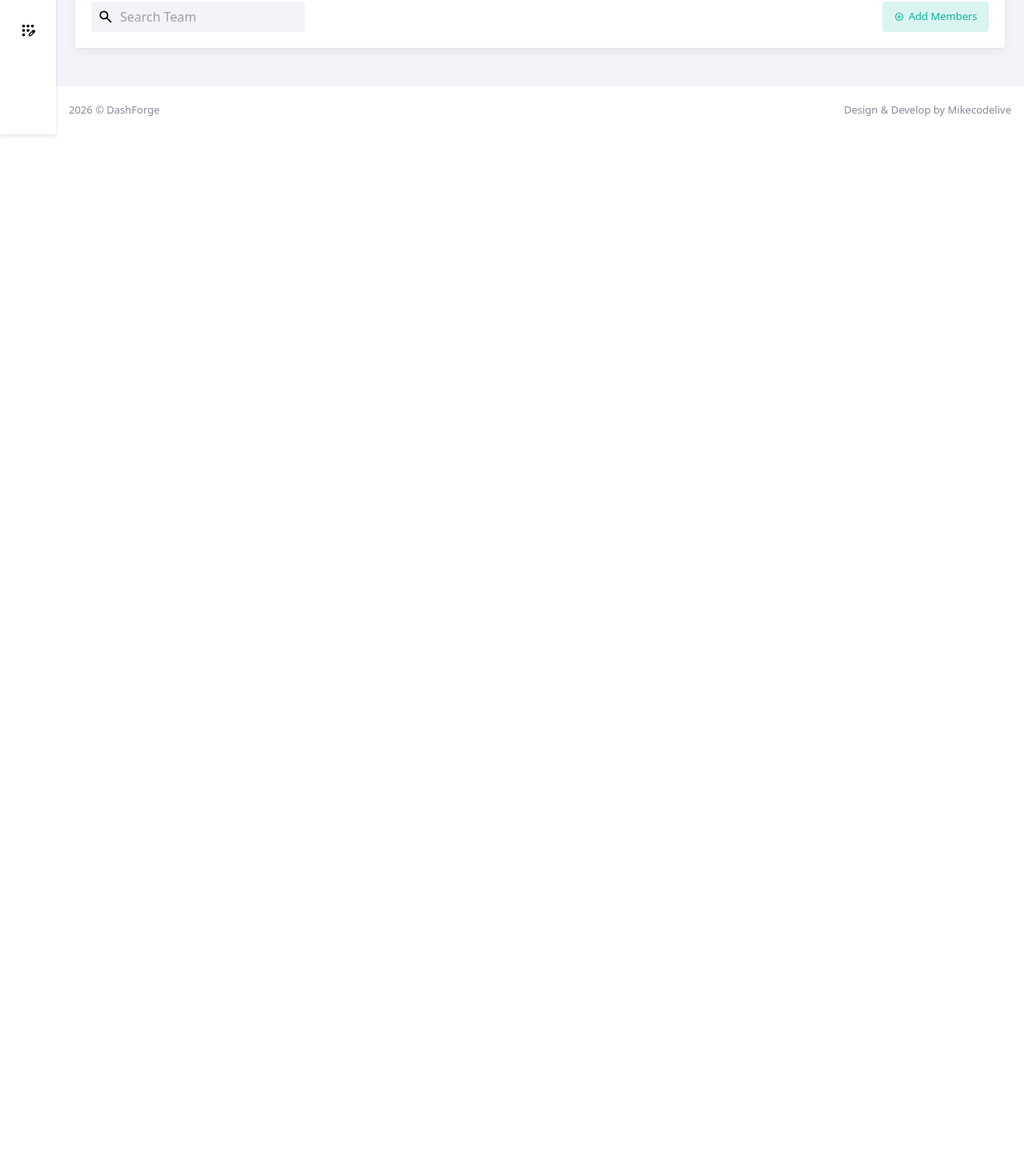
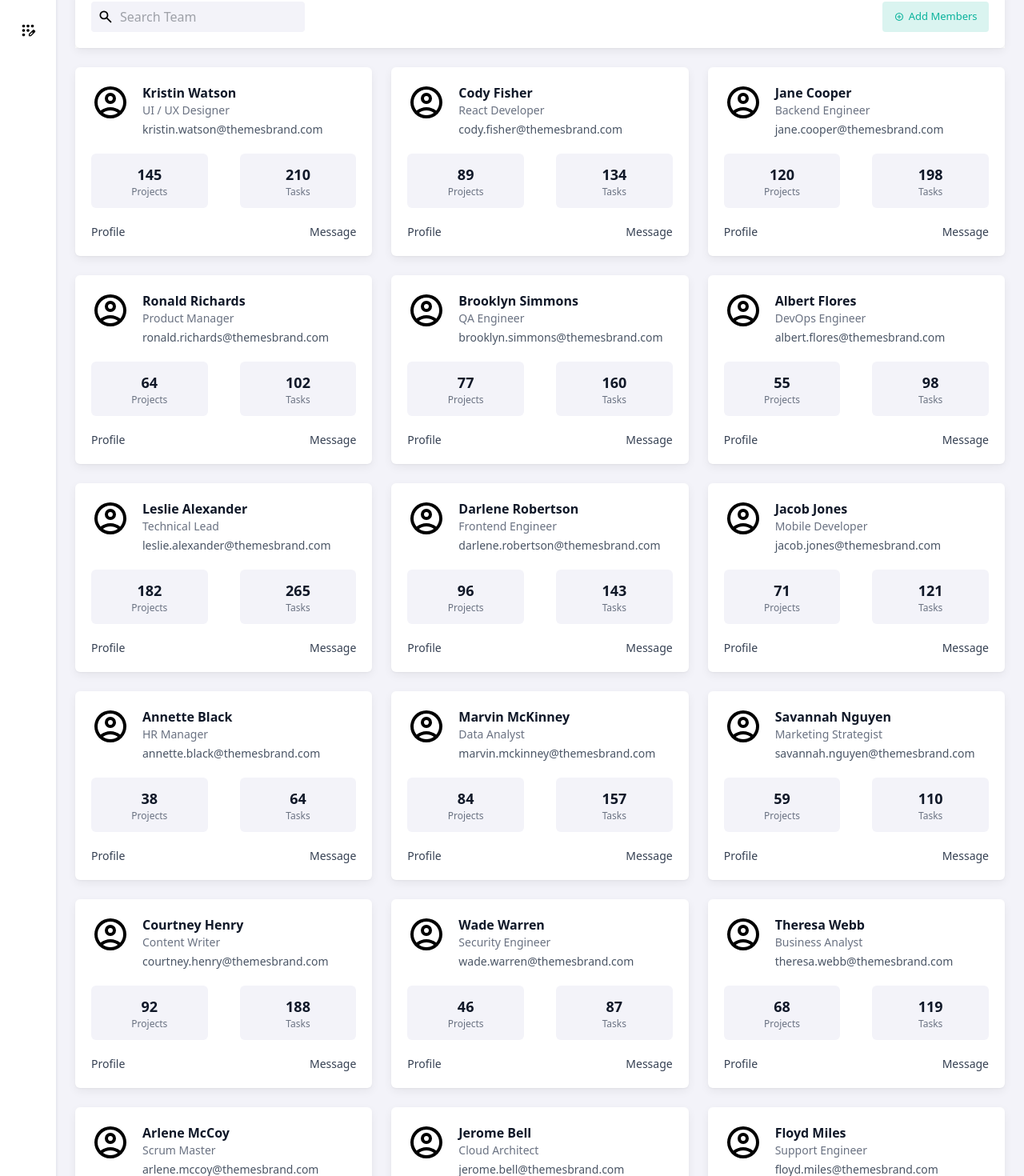
Before and after one commit to Mike-codelive/Dashforge, a React (Vite) app: page /team in a window 1280 px wide. Shown: the part 112-1582 px from the top of the page at 80% size. Before the commit the page ends 800 px from the top, so only its background shows below. Built offline with nearby package versions, Linux system fonts and the light colour scheme.

Commit message:
feat(team): implement team profiles section and data source

```diff
--- a/src/features/team/Team.tsx
+++ b/src/features/team/Team.tsx
@@ -1,9 +1,11 @@
 import { SearchTeam } from "./sections/Searchteam";
+import TeamProfiles from "./sections/TeamProfiles";
 
 export const Team = () => {
   return (
-    <>
+    <div className="min-h-screen">
       <SearchTeam />
-    </>
+      <TeamProfiles />
+    </div>
   );
 };
--- /dev/null
+++ b/src/features/team/data/teamMembers.ts
@@ -0,0 +1,171 @@
+export type TeamMember = {
+  id: number;
+  name: string;
+  role: string;
+  email: string;
+  projects: number;
+  tasks: number;
+};
+
+export const teamMembers: TeamMember[] = [
+  {
+    id: 1,
+    name: "Kristin Watson",
+    role: "UI / UX Designer",
+    email: "kristin.watson@themesbrand.com",
+    projects: 145,
+    tasks: 210,
+  },
+  {
+    id: 2,
+    name: "Cody Fisher",
+    role: "React Developer",
+    email: "cody.fisher@themesbrand.com",
+    projects: 89,
+    tasks: 134,
+  },
+  {
+    id: 3,
+    name: "Jane Cooper",
+    role: "Backend Engineer",
+    email: "jane.cooper@themesbrand.com",
+    projects: 120,
+    tasks: 198,
+  },
+  {
+    id: 4,
+    name: "Ronald Richards",
+    role: "Product Manager",
+    email: "ronald.richards@themesbrand.com",
+    projects: 64,
+    tasks: 102,
+  },
+  {
+    id: 5,
+    name: "Brooklyn Simmons",
+    role: "QA Engineer",
+    email: "brooklyn.simmons@themesbrand.com",
+    projects: 77,
+    tasks: 160,
+  },
+  {
+    id: 6,
+    name: "Albert Flores",
+    role: "DevOps Engineer",
+    email: "albert.flores@themesbrand.com",
+    projects: 55,
+    tasks: 98,
+  },
+  {
+    id: 7,
+    name: "Leslie Alexander",
+    role: "Technical Lead",
+    email: "leslie.alexander@themesbrand.com",
+    projects: 182,
+    tasks: 265,
+  },
+  {
+    id: 8,
+    name: "Darlene Robertson",
+    role: "Frontend Engineer",
+    email: "darlene.robertson@themesbrand.com",
+    projects: 96,
+    tasks: 143,
+  },
+  {
+    id: 9,
+    name: "Jacob Jones",
+    role: "Mobile Developer",
+    email: "jacob.jones@themesbrand.com",
+    projects: 71,
+    tasks: 121,
+  },
+  {
+    id: 10,
+    name: "Annette Black",
+    role: "HR Manager",
+    email: "annette.black@themesbrand.com",
+    projects: 38,
+    tasks: 64,
+  },
+  {
+    id: 11,
+    name: "Marvin McKinney",
+    role: "Data Analyst",
+    email: "marvin.mckinney@themesbrand.com",
+    projects: 84,
+    tasks: 157,
+  },
+  {
+    id: 12,
+    name: "Savannah Nguyen",
+    role: "Marketing Strategist",
+    email: "savannah.nguyen@themesbrand.com",
+    projects: 59,
+    tasks: 110,
+  },
+  {
+    id: 13,
+    name: "Courtney Henry",
+    role: "Content Writer",
+    email: "courtney.henry@themesbrand.com",
+    projects: 92,
+    tasks: 188,
+  },
+  {
+    id: 14,
+    name: "Wade Warren",
+    role: "Security Engineer",
+    email: "wade.warren@themesbrand.com",
+    projects: 46,
+    tasks: 87,
+  },
+  {
+    id: 15,
+    name: "Theresa Webb",
+    role: "Business Analyst",
+    email: "theresa.webb@themesbrand.com",
+    projects: 68,
+    tasks: 119,
+  },
+  {
+    id: 16,
+    name: "Arlene McCoy",
+    role: "Scrum Master",
+    email: "arlene.mccoy@themesbrand.com",
+    projects: 51,
+    tasks: 93,
+  },
+  {
+    id: 17,
+    name: "Jerome Bell",
+    role: "Cloud Architect",
+    email: "jerome.bell@themesbrand.com",
+    projects: 73,
+    tasks: 132,
+  },
+  {
+    id: 18,
+    name: "Floyd Miles",
+    role: "Support Engineer",
+    email: "floyd.miles@themesbrand.com",
+    projects: 44,
+    tasks: 76,
+  },
+  {
+    id: 19,
+    name: "Eleanor Pena",
+    role: "UX Researcher",
+    email: "eleanor.pena@themesbrand.com",
+    projects: 61,
+    tasks: 104,
+  },
+  {
+    id: 20,
+    name: "Guy Hawkins",
+    role: "Solutions Architect",
+    email: "guy.hawkins@themesbrand.com",
+    projects: 90,
+    tasks: 150,
+  },
+];
--- /dev/null
+++ b/src/features/team/sections/TeamProfiles.tsx
@@ -0,0 +1,54 @@
+import { teamMembers } from "../data/teamMembers";
+import { AccountCircle } from "../../../icons";
+
+export default function TeamProfiles() {
+  return (
+    <section className="grid gap-6 sm:grid-cols-2 xl:grid-cols-3">
+      {teamMembers.map((member) => (
+        <div
+          key={member.id}
+          className="card-shadow bg-DF-surface dark:bg-DF-bg-dark rounded-md p-5"
+        >
+          <div className="flex items-start gap-4">
+            <AccountCircle className="h-12 w-12 rounded-full" />
+            <div className="flex-1">
+              <h3 className="text-base font-semibold text-gray-900 dark:text-white">
+                {member.name}
+              </h3>
+              <p className="text-sm text-gray-500 dark:text-gray-400">
+                {member.role}
+              </p>
+              <p className="mt-1 text-sm text-gray-600 dark:text-gray-300">
+                {member.email}
+              </p>
+            </div>
+          </div>
+
+          <div className="mt-5 grid grid-cols-2 gap-10">
+            <div className="bg-DF-nav-search-bg-light dark:bg-DF-nav-search-bg-dark rounded-md py-3 text-center">
+              <p className="text-lg font-semibold text-gray-900 dark:text-white">
+                {member.projects}
+              </p>
+              <p className="text-xs text-gray-500">Projects</p>
+            </div>
+            <div className="bg-DF-nav-search-bg-light dark:bg-DF-nav-search-bg-dark rounded-md py-3 text-center">
+              <p className="text-lg font-semibold text-gray-900 dark:text-white">
+                {member.tasks}
+              </p>
+              <p className="text-xs text-gray-500">Tasks</p>
+            </div>
+          </div>
+
+          <div className="mt-5 flex justify-between">
+            <button className="text-sm font-medium text-gray-700 hover:underline dark:text-gray-300">
+              Profile
+            </button>
+            <button className="text-sm font-medium text-gray-700 hover:underline dark:text-gray-300">
+              Message
+            </button>
+          </div>
+        </div>
+      ))}
+    </section>
+  );
+}
```
